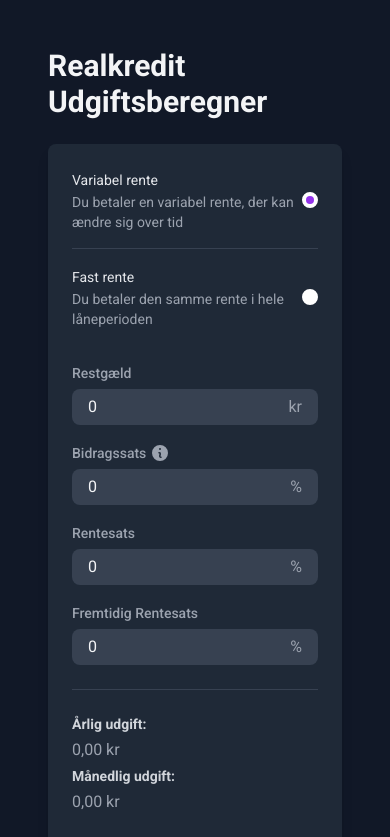
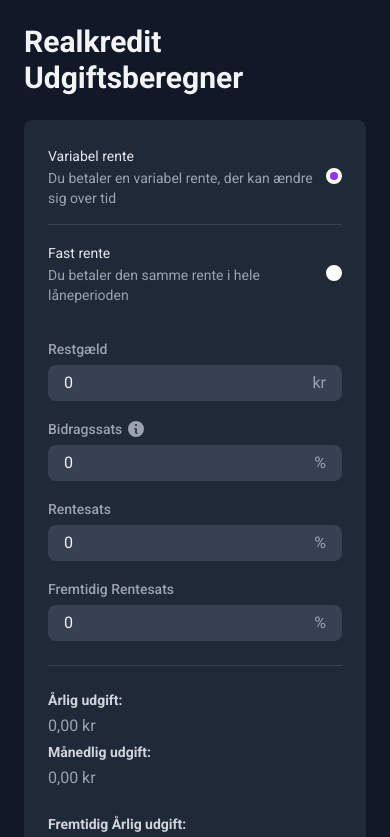
Before and after one commit to Ahlefeldt/mortgage-calculator, a Vue app: page / in a window 390 px wide. Shown: the top 837 px of the page. Built offline with nearby package versions, Linux system fonts and the light colour scheme.

Commit message:
feat: more responsive padding

```diff
--- a/src/App.vue
+++ b/src/App.vue
@@ -3,7 +3,7 @@ import BaseCard from '@/components/TheCalculatorForm.vue'
 </script>
 
 <template>
-  <div class="flex justify-center min-h-screen w-screen p-12">
+  <div class="flex justify-center min-h-screen w-screen p-6 sm:p-12">
     <div class="w-full max-w-2xl">
       <h1 class="text-3xl font-bold text-gray-100 mb-6">Realkredit Udgiftsberegner</h1>
       <BaseCard />
```
